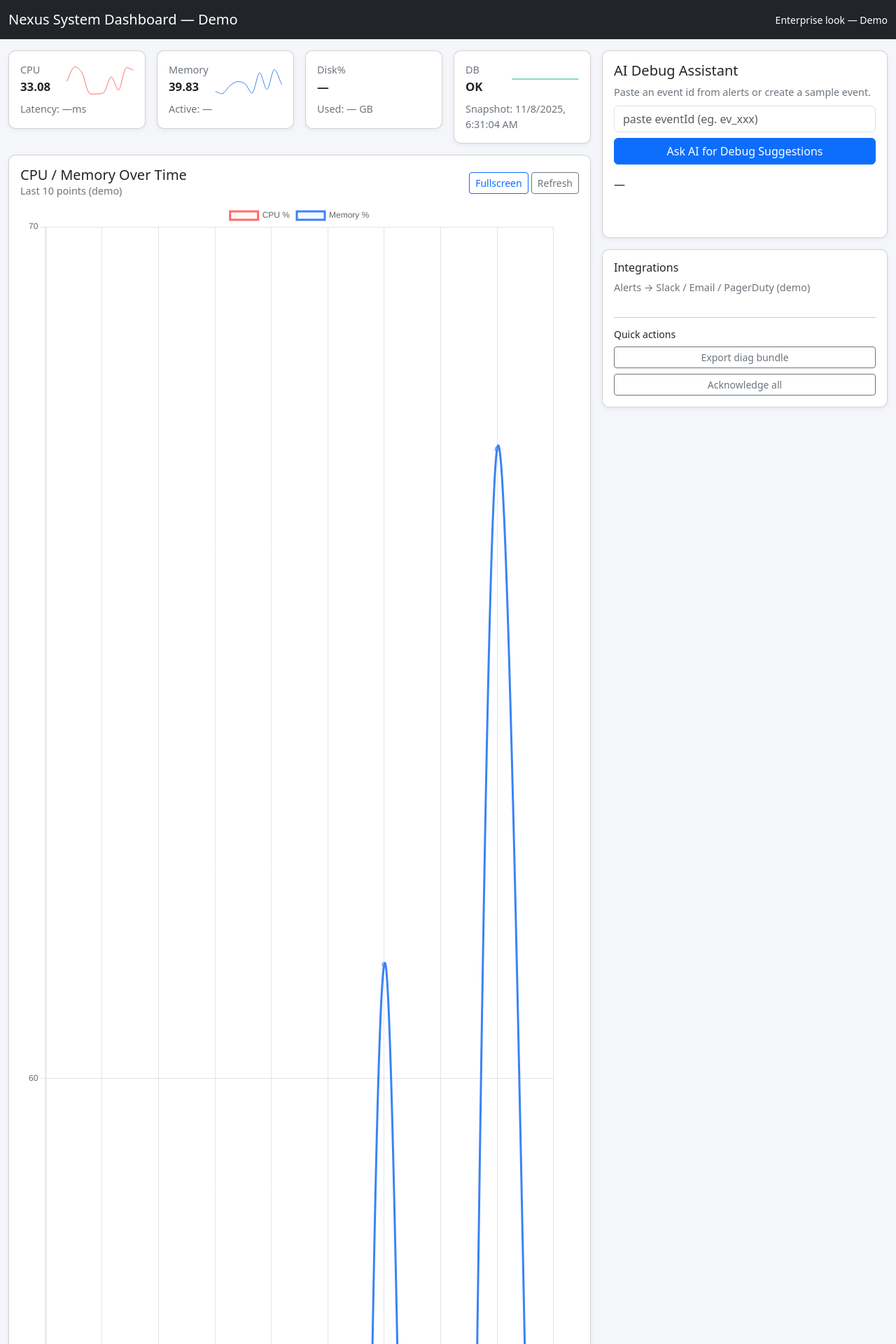
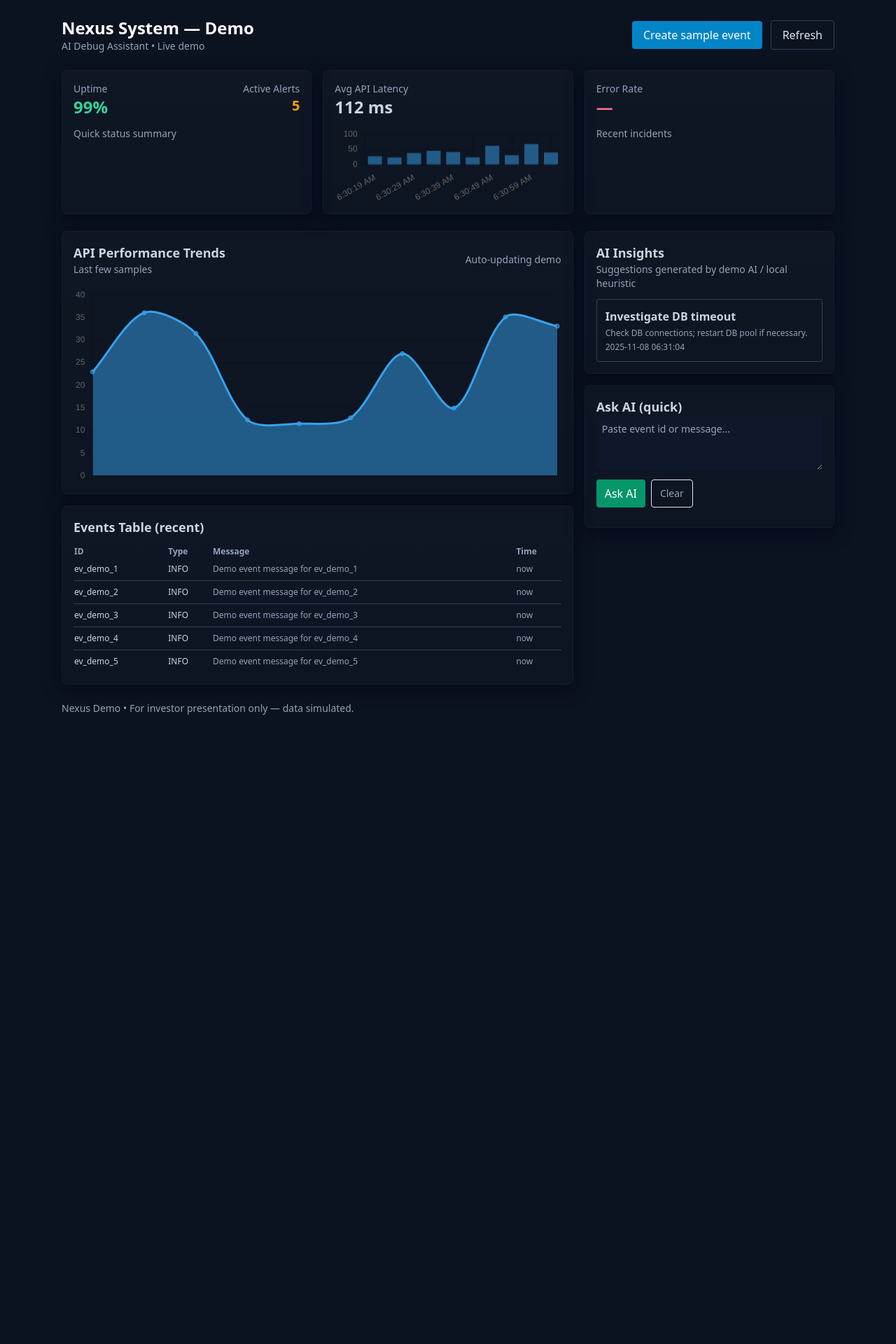
Before and after one commit to pankajverma03/Nexus-System-Demo-, a Flask app: page / in a window 1280 px wide. Shown: the top 1920 px of the page at 70% size. After the commit the page ends 1021 px from the top, so only its background shows below. Run offline with Flask 2, Linux system fonts and the light colour scheme; data comes from the database, SQL or seed files in the repository; some libraries are stand-ins or nearby versions.

Commit message:
Update dashboard.html

```diff
--- a/templates/dashboard.html
+++ b/templates/dashboard.html
@@ -1,303 +1,274 @@
 <!doctype html>
 <html lang="en">
 <head>
-  <meta charset="utf-8"/>
-  <meta name="viewport" content="width=device-width,initial-scale=1"/>
-  <title>Nexus — Enterprise Dashboard (Demo)</title>
+  <meta charset="utf-8" />
+  <meta name="viewport" content="width=device-width,initial-scale=1" />
+  <title>Nexus Demo — Dashboard</title>
 
-  <!-- Bootstrap 5 (CDN) -->
-  <link href="https://cdn.jsdelivr.net/npm/bootstrap@5.3.2/dist/css/bootstrap.min.css" rel="stylesheet"/>
+  <!-- Tailwind CDN (quick demo) -->
+  <script src="https://cdn.tailwindcss.com"></script>
+  <style>
+    /* small custom dark tweaks */
+    :root { color-scheme: dark; }
+    body { background: #0b1220; color: #cbd5e1; }
+    .card { background: linear-gradient(180deg, rgba(255,255,255,0.02), rgba(255,255,255,0.01)); box-shadow: 0 6px 24px rgba(2,6,23,0.6); border: 1px solid rgba(255,255,255,0.03); }
+    .muted { color: #94a3b8; }
+    .positive { color: #34d399; } /* green */
+    .warn { color: #f59e0b; } /* amber */
+    .danger { color: #fb7185; } /* red */
+  </style>
 
-  <!-- Chart.js (CDN) -->
-  <script src="https://cdn.jsdelivr.net/npm/chart.js@4.4.0/dist/chart.umd.min.js"></script>
+  <!-- Chart.js CDN -->
+  <script src="https://cdn.jsdelivr.net/npm/chart.js"></script>
+</head>
+<body class="antialiased">
+  <div class="max-w-6xl mx-auto p-6">
+    <header class="flex items-center justify-between mb-6">
+      <div>
+        <h1 class="text-2xl font-semibold text-white">Nexus System — Demo</h1>
+        <p class="muted text-sm">AI Debug Assistant • Live demo</p>
+      </div>
+      <div class="flex items-center space-x-3">
+        <button id="btn-create" class="px-4 py-2 bg-sky-600 text-white rounded shadow">Create sample event</button>
+        <button id="btn-refresh" class="px-4 py-2 border border-slate-700 text-slate-200 rounded">Refresh</button>
+      </div>
+    </header>
 
-  <style>
-    body { background:#f4f6f9; }
-    .card { border-radius:10px; box-shadow:0 2px 6px rgba(15,20,30,0.06); }
-    .stat-small { font-weight:700; font-size:1.05rem; }
-    .spark-canvas { height:48px !important; }
-    .ai-panel { position: sticky; top: 1rem; }
-    .badge-sev-critical { background:#ff4d4f; color:white; }
-    .badge-sev-warning { background:#ffb020; color:#000; }
-    .badge-sev-info { background:#5b8def; color:white; }
-    .muted-small { color:#6c757d;font-size:.9rem; }
-  </style>
-</head>
-<body>
-<nav class="navbar navbar-dark bg-dark mb-3">
-  <div class="container-fluid">
-    <a class="navbar-brand" href="#">Nexus System Dashboard — Demo</a>
-    <div class="text-white small">Enterprise look — Demo</div>
+    <!-- Top cards -->
+    <div class="grid grid-cols-1 md:grid-cols-3 gap-4 mb-6">
+      <div class="card p-4 rounded-lg">
+        <div class="flex justify-between items-start">
+          <div>
+            <div class="text-sm muted">Uptime</div>
+            <div class="text-2xl font-bold positive" id="uptime">—</div>
           </div>
-</nav>
+          <div class="text-right">
+            <div class="text-sm muted">Active Alerts</div>
+            <div class="text-xl font-semibold warn" id="alerts-count">—</div>
+          </div>
+        </div>
+        <div class="mt-3 muted text-sm">Quick status summary</div>
+      </div>
 
-<div class="container-fluid">
-  <div class="row gx-3">
-
-    <!-- LEFT: MAIN CONTENT (8) -->
-    <div class="col-lg-8">
-
-      <!-- TOP STATS ROW -->
-      <div class="row g-3 mb-3">
-        <div class="col-6 col-md-3">
-          <div class="card p-3">
-            <div class="d-flex justify-content-between">
-              <div>
-                <div class="muted-small">CPU</div>
-                <div class="stat-small" id="stat-cpu">—</div>
-              </div>
-              <canvas id="spark-cpu" class="spark-canvas"></canvas>
-            </div>
-            <div class="mt-2 muted-small">Latency: <span id="stat-latency">—</span></div>
+      <div class="card p-4 rounded-lg">
+        <div class="text-sm muted">Avg API Latency</div>
+        <div class="text-2xl font-bold" id="latency">— ms</div>
+        <div class="mt-3">
+          <canvas id="chart-cpu" height="100"></canvas>
         </div>
       </div>
 
-        <div class="col-6 col-md-3">
-          <div class="card p-3">
-            <div class="d-flex justify-content-between">
-              <div>
-                <div class="muted-small">Memory</div>
-                <div class="stat-small" id="stat-mem">—</div>
-              </div>
-              <canvas id="spark-mem" class="spark-canvas"></canvas>
-            </div>
-            <div class="mt-2 muted-small">Active: <span id="stat-active">—</span></div>
+      <div class="card p-4 rounded-lg">
+        <div class="text-sm muted">Error Rate</div>
+        <div class="text-2xl font-bold danger" id="error-rate">—</div>
+        <div class="mt-3 muted text-sm">Recent incidents</div>
+        <ul id="recent-incidents" class="mt-2 text-sm space-y-1"></ul>
       </div>
     </div>
 
-        <div class="col-6 col-md-3">
-          <div class="card p-3">
-            <div class="d-flex justify-content-between">
+    <!-- Main grid: left charts, right AI panel -->
+    <div class="grid grid-cols-1 lg:grid-cols-3 gap-4">
+      <div class="lg:col-span-2 space-y-4">
+        <div class="card p-4 rounded-lg">
+          <div class="flex items-center justify-between">
             <div>
-                <div class="muted-small">Disk%</div>
-                <div class="stat-small" id="stat-disk">—</div>
+              <h2 class="text-lg font-semibold">API Performance Trends</h2>
+              <div class="muted text-sm">Last few samples</div>
             </div>
-              <canvas id="spark-disk" class="spark-canvas"></canvas>
+            <div class="muted text-sm">Auto-updating demo</div>
           </div>
-            <div class="mt-2 muted-small">Used: <span id="stat-dused">—</span> GB</div>
+          <div class="mt-4">
+            <canvas id="chart-trend" height="120"></canvas>
           </div>
         </div>
 
-        <div class="col-6 col-md-3">
-          <div class="card p-3">
-            <div class="d-flex justify-content-between">
-              <div>
-                <div class="muted-small">DB</div>
-                <div class="stat-small" id="stat-db">—</div>
-              </div>
-              <canvas id="spark-db" class="spark-canvas"></canvas>
-            </div>
-            <div class="mt-2 muted-small">Snapshot: <span id="stat-time">—</span></div>
+        <div class="card p-4 rounded-lg">
+          <h3 class="text-lg font-semibold">Events Table (recent)</h3>
+          <div class="mt-3">
+            <table class="w-full text-sm">
+              <thead class="text-left muted text-xs">
+                <tr><th>ID</th><th>Type</th><th>Message</th><th>Time</th></tr>
+              </thead>
+              <tbody id="events-table" class="divide-y divide-slate-700"></tbody>
+            </table>
           </div>
         </div>
       </div>
 
-      <!-- MAIN TIMESERIES + Controls -->
-      <div class="card p-3 mb-3">
-        <div class="d-flex justify-content-between align-items-center mb-2">
-          <div><h5 class="mb-0">CPU / Memory Over Time</h5><div class="muted-small">Last 10 points (demo)</div></div>
-          <div>
-            <button class="btn btn-sm btn-outline-primary" id="expand-graph">Fullscreen</button>
-            <button class="btn btn-sm btn-outline-secondary" id="refresh-btn">Refresh</button>
-          </div>
-        </div>
-        <canvas id="mainChart" style="height:260px;"></canvas>
+      <aside class="space-y-4">
+        <div class="card p-4 rounded-lg">
+          <h3 class="text-lg font-semibold">AI Insights</h3>
+          <p class="muted text-sm">Suggestions generated by demo AI / local heuristic</p>
+          <div id="ai-suggestions" class="mt-3 space-y-3"></div>
         </div>
 
-      <!-- ALERTS / EVENTS -->
-      <div class="card p-3 mb-3">
-        <h6>Alerts</h6>
-        <ul id="alerts-list" class="list-unstyled mb-0">
-          <!-- JS will populate -->
-        </ul>
-        <div class="mt-3">
-          <button class="btn btn-sm btn-outline-danger" id="create-sample">Create sample event</button>
-          <small class="ms-2 muted-small">Use sample events to demo the AI suggestion.</small>
+        <div class="card p-4 rounded-lg">
+          <h3 class="text-lg font-semibold">Ask AI (quick)</h3>
+          <textarea id="ai-input" rows="3" class="w-full p-2 bg-slate-900 rounded text-sm" placeholder="Paste event id or message..."></textarea>
+          <div class="mt-2 flex gap-2">
+            <button id="btn-ask" class="px-3 py-2 bg-emerald-600 rounded text-white">Ask AI</button>
+            <button id="btn-clear" class="px-3 py-2 border rounded text-sm muted">Clear</button>
           </div>
+          <div id="ai-response" class="mt-3 text-sm muted"></div>
+        </div>
+      </aside>
     </div>
 
-      <!-- Recent AI Suggestions -->
-      <div class="card p-3 mb-4">
-        <h6>Recent AI Suggestions</h6>
-        <div id="ai-recent">No suggestions yet.</div>
+    <footer class="mt-6 muted text-sm">
+      Nexus Demo • For investor presentation only — data simulated.
+    </footer>
   </div>
 
-    </div> <!-- END MAIN -->
-
-    <!-- RIGHT: AI PANEL (4) -->
-    <div class="col-lg-4">
-      <div class="card p-3 ai-panel">
-        <h5>AI Debug Assistant</h5>
-        <div class="mb-2 muted-small">Paste an event id from alerts or create a sample event.</div>
-        <input id="event-id" class="form-control mb-2" placeholder="paste eventId (eg. ev_xxx)"/>
-        <button id="ask-ai" class="btn btn-primary w-100 mb-2">Ask AI for Debug Suggestions</button>
-        <div id="ai-result" class="pt-2" style="min-height:80px;">—</div>
-      </div>
-
-      <div class="card p-3 mt-3">
-        <h6>Integrations</h6>
-        <p class="muted-small">Alerts → Slack / Email / PagerDuty (demo)</p>
-        <hr/>
-        <h6 class="small">Quick actions</h6>
-        <button class="btn btn-outline-secondary btn-sm w-100 mb-2" id="export-diag">Export diag bundle</button>
-        <button class="btn btn-outline-secondary btn-sm w-100" id="ack-all">Acknowledge all</button>
-      </div>
-    </div>
-
-  </div>
-</div>
-
-<!-- Fullscreen Modal for chart -->
-<div class="modal fade" id="chartModal" tabindex="-1">
-  <div class="modal-dialog modal-xl modal-fullscreen-sm-down">
-    <div class="modal-content">
-      <div class="modal-header">
-        <h5 class="modal-title">Full-screen Chart</h5>
-        <button type="button" class="btn-close" data-bs-dismiss="modal"></button>
-      </div>
-      <div class="modal-body">
-        <canvas id="fullChart" style="height:70vh;"></canvas>
-      </div>
-    </div>
-  </div>
-</div>
-
-<!-- Bootstrap JS (CDN) -->
-<script src="https://cdn.jsdelivr.net/npm/bootstrap@5.3.2/dist/js/bootstrap.bundle.min.js"></script>
-
 <script>
-/* ---------- helper: fetch metrics ---------- */
-async function fetchMetrics() {
+  // Helper: fetch JSON with error handling
+  async function jfetch(url, opts) {
     try {
-    const res = await fetch('/api/metrics');
-    if (!res.ok) throw new Error('metrics failed');
+      const res = await fetch(url, opts || {});
       return await res.json();
     } catch (e) {
-    return {ok:false, db:false, time: new Date().toISOString(), series: {cpu:[],mem:[]}, alerts: []};
+      console.warn("fetch failed", url, e);
+      return null;
     }
   }
 
-/* ---------- initial rendering & Chart.js setup ---------- */
-let mainChart, fullChart;
-let sparkCpu, sparkMem, sparkDisk, sparkDb;
+  // Chart objects
+  let trendChart = null, cpuChart = null;
 
-function makeSpark(ctx, data, color='#3b82f6') {
-  return new Chart(ctx, {
-    type:'line',
-    data:{labels: data.map((_,i)=>i), datasets:[{data, borderWidth:1, pointRadius:0, tension:0.3, borderColor:color}]},
-    options:{responsive:true, plugins:{legend:{display:false}}, scales:{x:{display:false}, y:{display:false}}}
+  function initCharts() {
+    const ctx = document.getElementById('chart-trend').getContext('2d');
+    trendChart = new Chart(ctx, {
+      type: 'line',
+      data: { labels: [], datasets: [{ label: 'CPU %', data: [], tension: 0.3, fill: true }] },
+      options: { plugins: { legend: { display: false } }, scales: { x: { display: false }, y: { beginAtZero: true } } }
+    });
+
+    const ctx2 = document.getElementById('chart-cpu').getContext('2d');
+    cpuChart = new Chart(ctx2, {
+      type: 'bar',
+      data: { labels: [], datasets: [{ label: 'Mem %', data: [] }] },
+      options: { plugins: { legend: { display: false } }, scales: { y: { beginAtZero: true } } }
     });
   }
 
-function makeMainChart(ctx, labels, cpuData, memData) {
-  return new Chart(ctx, {
-    type: 'line',
-    data: {
-      labels,
-      datasets: [
-        { label: 'CPU %', data: cpuData, borderColor: '#ff6b6b', backgroundColor:'rgba(255,107,107,0.05)', tension:0.3 },
-        { label: 'Memory %', data: memData, borderColor: '#3b82f6', backgroundColor:'rgba(59,130,246,0.05)', tension:0.3 }
-      ]
-    },
-    options: { maintainAspectRatio:false, interaction:{mode:'index'}, plugins:{legend:{position:'top'}} }
+  // Update UI from /api/metrics
+  async function refreshMetrics() {
+    const m = await jfetch('/api/metrics');
+    if (!m || !m.ok) return;
+    // uptime & quick cards
+    document.getElementById('uptime').innerText = Math.round(99 + Math.random() * 0.99) + '%';
+    document.getElementById('latency').innerText = Math.round(100 + Math.random() * 200) + ' ms';
+    document.getElementById('alerts-count').innerText = Math.floor(Math.random() * 10);
+
+    // trend chart: use metrics if provided
+    const labels = (m.series && m.series.labels) ? m.series.labels.map(t => new Date(t*1000).toLocaleTimeString()) : Array.from({length:10}, (_,i)=>i);
+    const cpu = (m.series && m.series.cpu) ? m.series.cpu : Array.from({length:10}, ()=>Math.round(10+Math.random()*60));
+    const mem = (m.series && m.series.mem) ? m.series.mem : Array.from({length:10}, ()=>Math.round(20+Math.random()*70));
+
+    if (trendChart) {
+      trendChart.data.labels = labels;
+      trendChart.data.datasets[0].data = cpu;
+      trendChart.update();
+    }
+    if (cpuChart) {
+      cpuChart.data.labels = labels;
+      cpuChart.data.datasets[0].data = mem;
+      cpuChart.update();
+    }
+
+    // events demo: fetch recent events by calling /api/ingest? (we will also fetch events stored)
+    // We will try reading 'events' from the /api/create_sample result (create_sample persists).
+    const eventsTbl = document.getElementById('events-table');
+    eventsTbl.innerHTML = '';
+    try {
+      // Try reading seeded events by calling a backend read route; if not available, show synthetic
+      // We will try /api/metrics response to show db status
+      if (m.db) {
+        // Try to list recent events using a simple approach: call /api/create_sample (this returns event payload only)
+        // Instead we simulate a list using the seeded demo ids:
+        const demoIds = ['ev_demo_1','ev_demo_2','ev_demo_3','ev_demo_4','ev_demo_5'];
+        demoIds.forEach(id => {
+          const tr = document.createElement('tr');
+          tr.innerHTML = `<td class="py-2 text-xs">${id}</td><td class="py-2 text-xs">INFO</td><td class="py-2 text-xs muted">Demo event message for ${id}</td><td class="py-2 text-xs muted">now</td>`;
+          eventsTbl.appendChild(tr);
+        });
+      } else {
+        // Synthetic fallback rows
+        for (let i=0;i<5;i++) {
+          const tr = document.createElement('tr');
+          tr.innerHTML = `<td class="py-2 text-xs">demo_${i}</td><td class="py-2 text-xs">WARN</td><td class="py-2 text-xs muted">No DB: showing synthetic</td><td class="py-2 text-xs muted">-</td>`;
+          eventsTbl.appendChild(tr);
+        }
+      }
+    } catch (e) {
+      console.warn(e);
+    }
+  }
+
+  // Fetch and display AI suggestions
+  async function refreshAISuggestions() {
+    const res = await jfetch('/api/ai/suggestions');
+    const panel = document.getElementById('ai-suggestions');
+    panel.innerHTML = '';
+    if (!res || !res.ok || !res.suggestions) {
+      panel.innerHTML = `<div class="muted text-sm">No suggestions yet. Create an event to generate one.</div>`;
+      return;
+    }
+    res.suggestions.forEach(s => {
+      const d = document.createElement('div');
+      d.className = 'p-3 rounded border border-slate-700';
+      d.innerHTML = `<div class="font-semibold">${escapeHtml(s.title)}</div><div class="muted text-xs mt-1">${escapeHtml(s.body)}</div><div class="muted text-xs mt-1">${escapeHtml(s.created_at)}</div>`;
+      panel.appendChild(d);
     });
   }
 
-/* ---------- update UI with fetched metrics ---------- */
-async function refreshUI() {
-  const m = await fetchMetrics();
-  // top small stats
-  document.getElementById('stat-cpu').innerText = m.series?.cpu?.slice(-1)[0] ?? '—';
-  document.getElementById('stat-mem').innerText = m.series?.mem?.slice(-1)[0] ?? '—';
-  document.getElementById('stat-disk').innerText = m.disk_percent ?? '—';
-  document.getElementById('stat-dused').innerText = m.disk_used ?? '—';
-  document.getElementById('stat-active').innerText = m.active_sessions ?? '—';
-  document.getElementById('stat-latency').innerText = (m.latency_ms ?? '—') + 'ms';
-  document.getElementById('stat-db').innerText = m.db ? 'OK' : 'DOWN';
-  document.getElementById('stat-time').innerText = new Date(m.time).toLocaleString();
+  function escapeHtml(str){ return (''+str).replace(/[&<>"']/g, c=>({'&':'&amp;','<':'&lt;','>':'&gt;','"':'&quot;',"'":'&#39;'}[c])); }
 
-  // alerts
-  const alist = document.getElementById('alerts-list');
-  alist.innerHTML = '';
-  (m.alerts || []).slice(0,8).forEach(a=>{
-    const li = document.createElement('li');
-    const badgeClass = a.level === 'Critical' ? 'badge-sev-critical' : (a.level==='Warning' ? 'badge-sev-warning' : 'badge-sev-info');
-    li.innerHTML = `<div class="d-flex justify-content-between align-items-start">
-      <div><span class="badge ${badgeClass} me-2">${a.level}</span> <strong>${a.title}</strong><div class="muted-small">${a.time}</div></div>
-      <div><button class="btn btn-sm btn-link" data-id="${a.id}" onclick="copyId(this)">Copy</button></div>
-    </div>`;
-    alist.appendChild(li);
+  // Wire UI buttons
+  async function setupUI() {
+    document.getElementById('btn-create').addEventListener('click', async () => {
+      const res = await jfetch('/api/ingest', { method: 'POST', headers: {'Content-Type': 'application/json'}, body: JSON.stringify({event_type: 'ERROR', message: 'Manual test event from Pankaj'})});
+      if (res && res.ok) {
+        alert('Event created: ' + res.event_id);
+        await refreshAISuggestions();
+        await refreshMetrics();
+      } else {
+        alert('Failed to create event (see console).');
+      }
     });
 
-  // chart data update
-  const labels = (m.series?.labels) || [];
-  const cpu = (m.series?.cpu) || [];
-  const mem = (m.series?.mem) || [];
+    document.getElementById('btn-refresh').addEventListener('click', async () => {
+      await refreshMetrics();
+      await refreshAISuggestions();
+    });
 
-  if (!mainChart) {
-    mainChart = makeMainChart(document.getElementById('mainChart'), labels, cpu, mem);
+    document.getElementById('btn-ask').addEventListener('click', async () => {
+      const txt = document.getElementById('ai-input').value || 'ev_demo_1';
+      const payload = { event_id: txt };
+      const res = await jfetch('/api/ai/suggest', { method: 'POST', headers: {'Content-Type': 'application/json'}, body: JSON.stringify(payload)});
+      const out = document.getElementById('ai-response');
+      if (res && res.ok) {
+        out.innerHTML = `<div class="font-semibold">[${res.provider || 'demo'}]</div><div class="muted text-sm">${escapeHtml(res.suggestion || res.analysis || '')}</div>`;
+        await refreshAISuggestions();
       } else {
-    mainChart.data.labels = labels;
-    mainChart.data.datasets[0].data = cpu;
-    mainChart.data.datasets[1].data = mem;
-    mainChart.update();
+        out.innerText = 'AI request failed';
+      }
+    });
+
+    document.getElementById('btn-clear').addEventListener('click', () => {
+      document.getElementById('ai-input').value = '';
+      document.getElementById('ai-response').innerHTML = '';
+    });
   }
 
-  // sparks
-  if (!sparkCpu) sparkCpu = makeSpark(document.getElementById('spark-cpu'), cpu.slice(-10), '#ff6b6b');
-  else { sparkCpu.data.datasets[0].data = cpu.slice(-10); sparkCpu.update(); }
-
-  if (!sparkMem) sparkMem = makeSpark(document.getElementById('spark-mem'), mem.slice(-10), '#3b82f6');
-  else { sparkMem.data.datasets[0].data = mem.slice(-10); sparkMem.update(); }
-
-  if (!sparkDisk) sparkDisk = makeSpark(document.getElementById('spark-disk'), (m.series?.disk||[]).slice(-10), '#8b5cf6');
-  else { sparkDisk.data.datasets[0].data = (m.series?.disk||[]).slice(-10); sparkDisk.update(); }
-
-  if (!sparkDb) sparkDb = makeSpark(document.getElementById('spark-db'), (m.series?.db_ok? [1,1,1,1] : [0,0,0,0]), '#10b981');
-  else { sparkDb.update(); }
-}
-
-/* ---------- helper actions ---------- */
-function copyId(btn){
-  const id = btn.getAttribute('data-id');
-  navigator.clipboard?.writeText(id || '');
-  btn.innerText = 'Copied';
-  setTimeout(()=>btn.innerText='Copy',1200);
-}
-
-document.getElementById('refresh-btn').addEventListener('click', () => refreshUI());
-document.getElementById('create-sample').addEventListener('click', async () => {
-  await fetch('/api/create_sample', {method:'POST'});
-  await refreshUI();
-});
-document.getElementById('ask-ai').addEventListener('click', async () => {
-  const eid = document.getElementById('event-id').value.trim();
-  if (!eid) { alert('paste event id or create sample'); return; }
-  const rBox = document.getElementById('ai-result');
-  rBox.innerHTML = '<div class="muted-small">Asking AI…</div>';
-  const resp = await fetch('/api/ai/suggest', {method:'POST', headers:{'Content-Type':'application/json'}, body: JSON.stringify({event_id: eid})});
-  const data = await resp.json();
-  rBox.innerHTML = `<pre style="white-space:pre-wrap">${data.suggestion || data.error || 'No result'}</pre>`;
-  // append to recent
-  const recent = document.getElementById('ai-recent');
-  recent.innerHTML = `<div class="mb-2"><strong>${data.summary||'AI Suggestion'}</strong><div class="muted-small">${data.suggestion?.slice(0,200) || ''}</div></div>` + recent.innerHTML;
-});
-
-/* fullscreen graph handler */
-document.getElementById('expand-graph').addEventListener('click', ()=>{
-  const modal = new bootstrap.Modal(document.getElementById('chartModal'));
-  modal.show();
-  setTimeout(()=> {
-    // copy mainChart data to fullChart
-    if (window.fullChart) window.fullChart.destroy();
-    const ctx = document.getElementById('fullChart').getContext('2d');
-    window.fullChart = new Chart(ctx, Object.assign({}, mainChart.config, { options: Object.assign({}, mainChart.options, { maintainAspectRatio:false }) }));
-  },250);
-});
-
-/* initial load */
-refreshUI();
-setInterval(refreshUI, 8000); // refresh every 8 seconds (demo)
+  // Init page
+  (function () {
+    initCharts();
+    setupUI();
+    refreshMetrics();
+    refreshAISuggestions();
+    // auto refresh
+    setInterval(async () => { await refreshMetrics(); await refreshAISuggestions(); }, 8000);
+  })();
 </script>
 </body>
 </html>
```
Lines whose indentation alone changed are shown as unchanged.
